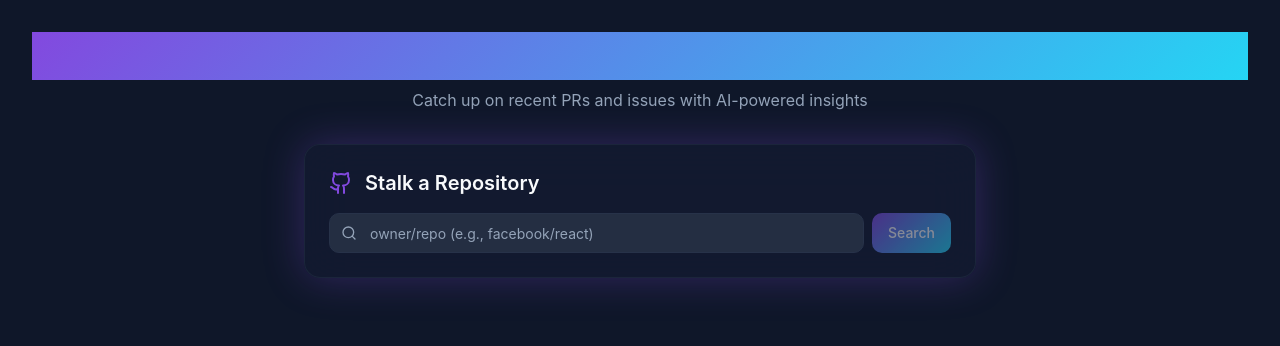
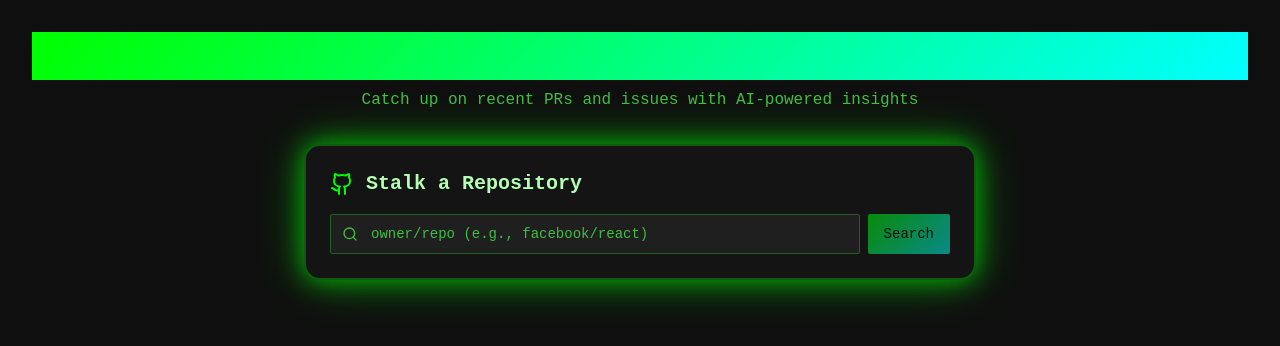
Before and after one commit to andrewm4894/repo-stalker, a React (Vite) app: page / in a window 1280 px wide. Shown: the top 346 px of the page. Built offline with nearby package versions, Linux system fonts and the light colour scheme; the HTML template or start-up script is replaced by a standard one.

Commit message:
Refactor to dark terminal style

```diff
--- a/src/index.css
+++ b/src/index.css
@@ -8,74 +8,74 @@ All colors MUST be HSL.
 
 @layer base {
   :root {
-    --background: 222 47% 11%;
-    --foreground: 210 40% 98%;
+    --background: 0 0% 6%;
+    --foreground: 120 100% 85%;
 
-    --card: 224 44% 16%;
-    --card-foreground: 210 40% 98%;
+    --card: 0 0% 8%;
+    --card-foreground: 120 100% 85%;
 
-    --popover: 224 44% 16%;
-    --popover-foreground: 210 40% 98%;
+    --popover: 0 0% 8%;
+    --popover-foreground: 120 100% 85%;
 
-    --primary: 263 70% 58%;
-    --primary-foreground: 210 40% 98%;
+    --primary: 120 100% 50%;
+    --primary-foreground: 0 0% 0%;
 
-    --primary-glow: 263 70% 68%;
+    --primary-glow: 120 100% 60%;
 
-    --secondary: 220 30% 20%;
-    --secondary-foreground: 210 40% 98%;
+    --secondary: 0 0% 12%;
+    --secondary-foreground: 120 100% 85%;
 
-    --muted: 220 30% 20%;
-    --muted-foreground: 215 20% 65%;
+    --muted: 0 0% 12%;
+    --muted-foreground: 120 50% 50%;
 
-    --accent: 189 90% 55%;
-    --accent-foreground: 210 40% 98%;
+    --accent: 180 100% 50%;
+    --accent-foreground: 0 0% 0%;
 
-    --destructive: 0 63% 31%;
-    --destructive-foreground: 210 40% 98%;
+    --destructive: 0 100% 50%;
+    --destructive-foreground: 0 0% 100%;
 
-    --border: 220 30% 22%;
-    --input: 220 30% 22%;
-    --ring: 263 70% 58%;
+    --border: 120 50% 25%;
+    --input: 0 0% 12%;
+    --ring: 120 100% 50%;
 
-    --radius: 0.75rem;
+    --radius: 0.25rem;
 
-    --gradient-primary: linear-gradient(135deg, hsl(263 70% 58%), hsl(189 90% 55%));
-    --gradient-secondary: linear-gradient(180deg, hsl(224 44% 16% / 0.95), hsl(224 44% 16%));
-    --shadow-glow: 0 0 40px hsl(263 70% 58% / 0.3);
-    --shadow-card: 0 10px 30px -10px hsl(0 0% 0% / 0.5);
+    --gradient-primary: linear-gradient(135deg, hsl(120 100% 50%), hsl(180 100% 50%));
+    --gradient-secondary: linear-gradient(180deg, hsl(0 0% 8% / 0.95), hsl(0 0% 8%));
+    --shadow-glow: 0 0 20px hsl(120 100% 50% / 0.5), 0 0 40px hsl(120 100% 50% / 0.3);
+    --shadow-card: 0 4px 12px hsl(0 0% 0% / 0.8);
   }
 
   .dark {
-    --background: 222 47% 11%;
-    --foreground: 210 40% 98%;
+    --background: 0 0% 6%;
+    --foreground: 120 100% 85%;
 
-    --card: 224 44% 16%;
-    --card-foreground: 210 40% 98%;
+    --card: 0 0% 8%;
+    --card-foreground: 120 100% 85%;
 
-    --popover: 224 44% 16%;
-    --popover-foreground: 210 40% 98%;
+    --popover: 0 0% 8%;
+    --popover-foreground: 120 100% 85%;
 
-    --primary: 263 70% 58%;
-    --primary-foreground: 210 40% 98%;
+    --primary: 120 100% 50%;
+    --primary-foreground: 0 0% 0%;
 
-    --primary-glow: 263 70% 68%;
+    --primary-glow: 120 100% 60%;
 
-    --secondary: 220 30% 20%;
-    --secondary-foreground: 210 40% 98%;
+    --secondary: 0 0% 12%;
+    --secondary-foreground: 120 100% 85%;
 
-    --muted: 220 30% 20%;
-    --muted-foreground: 215 20% 65%;
+    --muted: 0 0% 12%;
+    --muted-foreground: 120 50% 50%;
 
-    --accent: 189 90% 55%;
-    --accent-foreground: 210 40% 98%;
+    --accent: 180 100% 50%;
+    --accent-foreground: 0 0% 0%;
 
-    --destructive: 0 63% 31%;
-    --destructive-foreground: 210 40% 98%;
+    --destructive: 0 100% 50%;
+    --destructive-foreground: 0 0% 100%;
 
-    --border: 220 30% 22%;
-    --input: 220 30% 22%;
-    --ring: 263 70% 58%;
+    --border: 120 50% 25%;
+    --input: 0 0% 12%;
+    --ring: 120 100% 50%;
   }
 }
 
@@ -86,17 +86,22 @@ All colors MUST be HSL.
 
   body {
     @apply bg-background text-foreground;
-    font-family: -apple-system, BlinkMacSystemFont, 'Segoe UI', 'Roboto', 'Oxygen', 'Ubuntu', 'Cantarell', sans-serif;
+    font-family: 'Courier New', 'Consolas', 'Monaco', 'Lucida Console', monospace;
   }
 
   code, pre {
-    font-family: 'JetBrains Mono', 'Fira Code', 'Courier New', monospace;
+    font-family: 'Courier New', 'Consolas', 'Monaco', 'Lucida Console', monospace;
+  }
+
+  * {
+    font-family: 'Courier New', 'Consolas', 'Monaco', 'Lucida Console', monospace;
   }
 }
 
 @layer utilities {
   .glass {
-    @apply bg-card/40 backdrop-blur-xl border border-border/50;
+    @apply bg-card border-2 border-primary/30;
+    box-shadow: 0 0 10px hsl(120 100% 50% / 0.2);
   }
 
   .gradient-primary {
@@ -110,5 +115,20 @@ All colors MUST be HSL.
 
   .glow {
     box-shadow: var(--shadow-glow);
+    animation: pulse-glow 2s ease-in-out infinite;
+  }
+
+  @keyframes pulse-glow {
+    0%, 100% {
+      box-shadow: 0 0 20px hsl(120 100% 50% / 0.5), 0 0 40px hsl(120 100% 50% / 0.3);
+    }
+    50% {
+      box-shadow: 0 0 30px hsl(120 100% 50% / 0.7), 0 0 60px hsl(120 100% 50% / 0.4);
+    }
+  }
+
+  .terminal-text {
+    color: hsl(120 100% 85%);
+    text-shadow: 0 0 5px hsl(120 100% 50% / 0.5);
   }
 }
```
